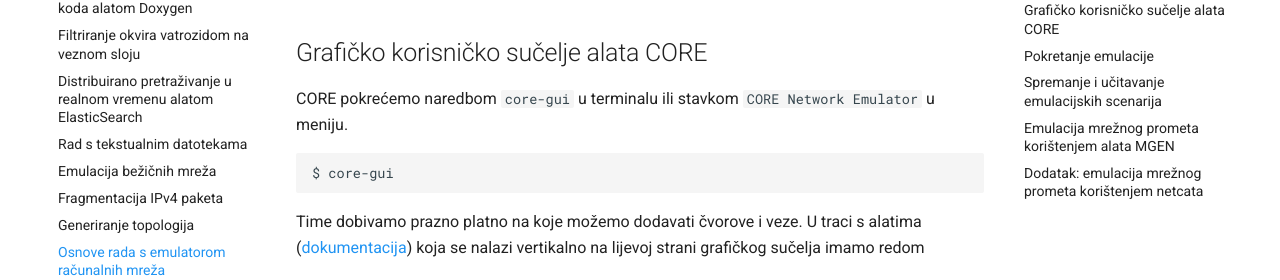
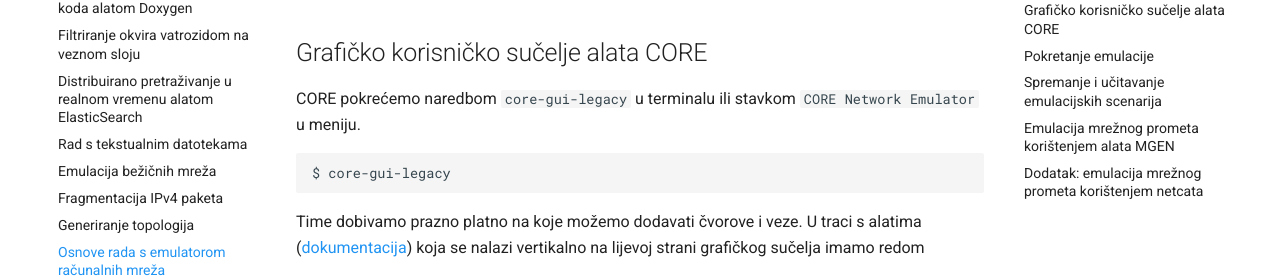
Before and after one commit to gaseri/website, an MkDocs documentation site: the page built from docs/hr/nastava/materijali/emulator-core-graficko-sucelje.md, in a window 1280 px wide and 900 px high, scrolled down 734 px. Shown: the part 170-450 px from the top of the window. Built offline with MkDocs 1.6.1 and Material for MkDocs 9.7.7, drawn with Linux system fonts in a browser that asks for light colours; comment, search, counter and statistics services are not loaded; some of the changed text lies outside the part shown.

Commit message:
Replaced core-gui commands with core-gui-legacy

````diff
--- a/docs/hr/nastava/materijali/emulator-core-graficko-sucelje.md
+++ b/docs/hr/nastava/materijali/emulator-core-graficko-sucelje.md
@@ -20,10 +20,10 @@
 
 ## Grafičko korisničko sučelje alata CORE
 
-CORE pokrećemo naredbom `core-gui` u terminalu ili stavkom `CORE Network Emulator` u meniju.
+CORE pokrećemo naredbom `core-gui-legacy` u terminalu ili stavkom `CORE Network Emulator` u meniju.
 
 ``` shell
-$ core-gui
+$ core-gui-legacy
 ```
 
 Time dobivamo prazno platno na koje možemo dodavati čvorove i veze. U traci s alatima ([dokumentacija](https://coreemu.github.io/core/gui.html#toolbar)) koja se nalazi vertikalno na lijevoj strani grafičkog sučelja imamo redom
@@ -80,13 +80,13 @@
 Da bi ilustrirali dostupne gotove scenarije, naredbom
 
 ``` shell
-$ core-gui .core/configs/sample2-ssh.imn
+$ core-gui-legacy .core/configs/sample2-ssh.imn
 ```
 
 otvorit ćemo jedan od jednostavnijih primjera. S druge strane, jedan od atraktivnijih primjera koji uključuje mobilne čvorove čije kretanje je prikazano na platnu u stvarnom vremenu, možemo otvoriti naredbom
 
 ``` shell
-$ core-gui .core/configs/sample1.imn
+$ core-gui-legacy .core/configs/sample1.imn
 ```
 
 Pokretanje emulacije vrši se kao i u situaciji kada slažemo vlastitu emulaciju.
````
Also changed, not shown: docs/hr/nastava/materijali/rm-instalacija-softvera-garuda-linux.md (+3 -3 lines).
